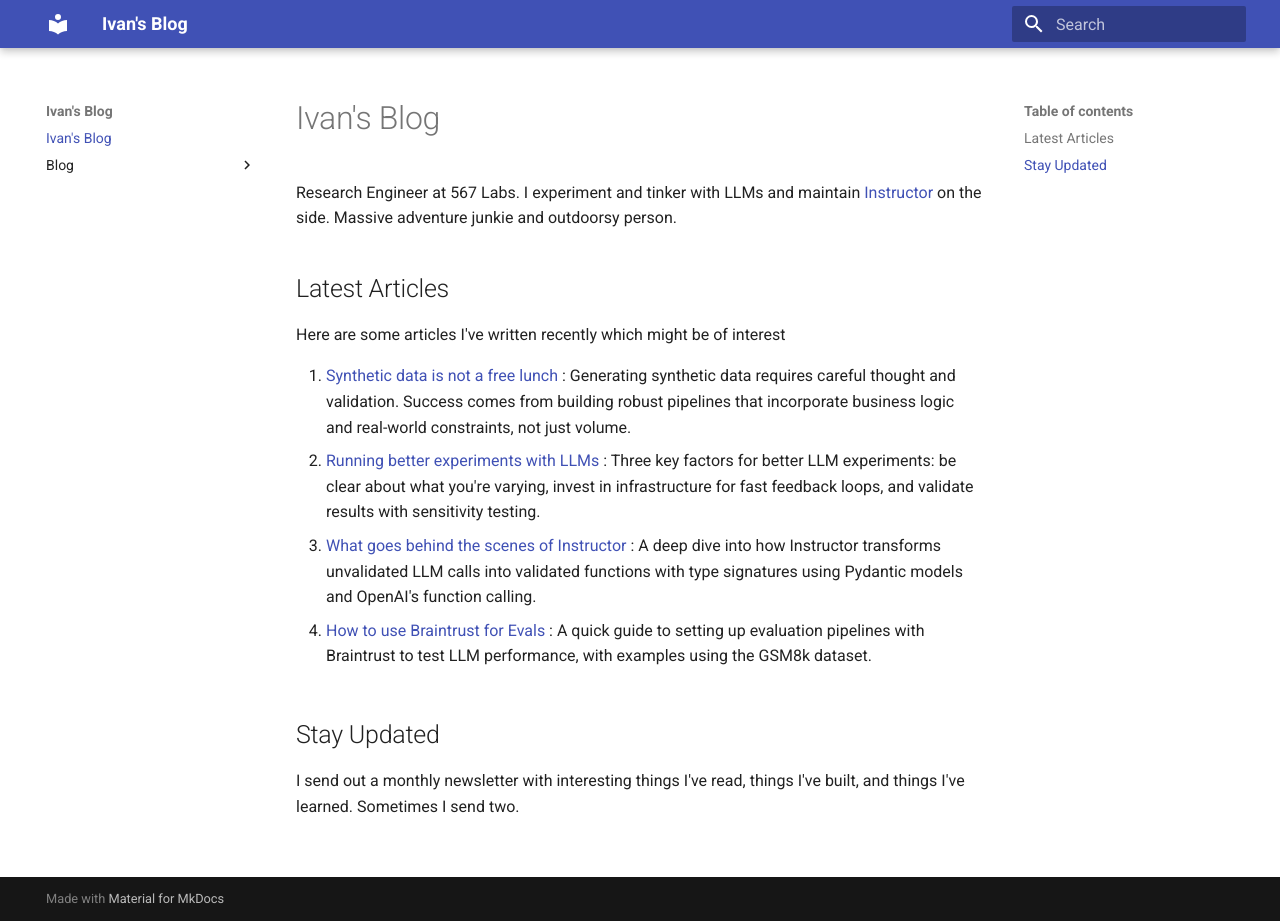
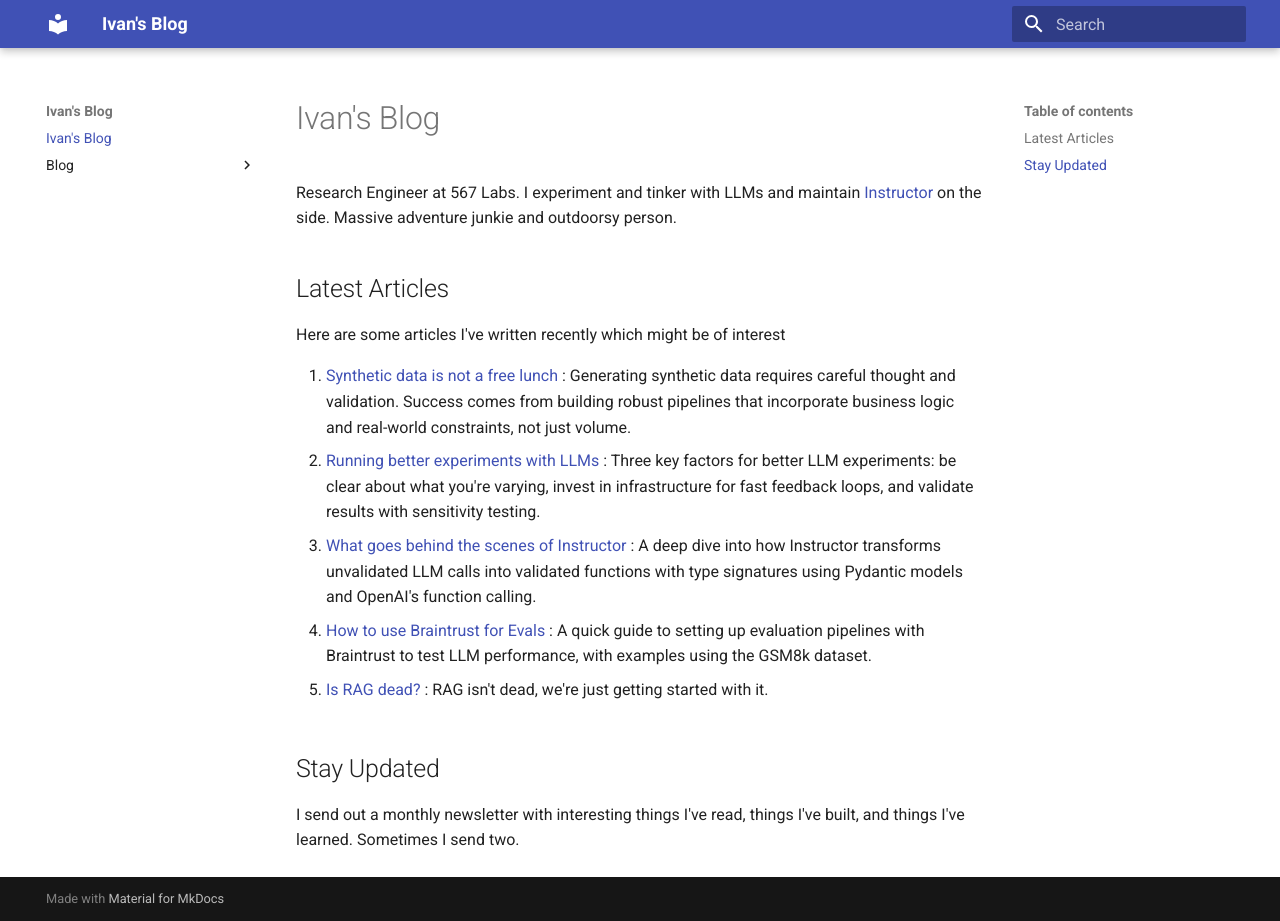
Before and after one commit to ivanleomk/ivanleomk.github.io, an MkDocs documentation site: the page built from docs/index.md, in a window 1280 px wide and 921 px high. Built offline with MkDocs 1.6.1 and Material for MkDocs 9.7.7, drawn with Linux system fonts in a browser that asks for light colours.

Commit message:
fix: adding to index page

```diff
--- a/docs/index.md
+++ b/docs/index.md
@@ -13,6 +13,8 @@ Here are some articles I've written recently which might be of interest
 
 4. [How to use Braintrust for Evals](./blog/posts/braintrust-from-scratch.md) : A quick guide to setting up evaluation pipelines with Braintrust to test LLM performance, with examples using the GSM8k dataset.
 
+5. [Is RAG dead?](./blog/posts/what-is-rag.md) : RAG isn't dead, we're just getting started with it.
+
 ## Stay Updated
 
 I send out a monthly newsletter with interesting things I've read, things I've built, and things I've learned. Sometimes I send two.
```
